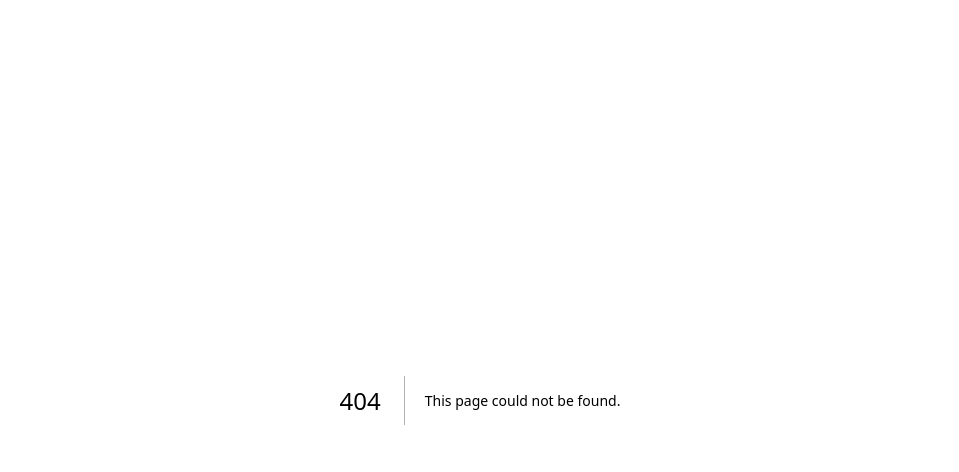
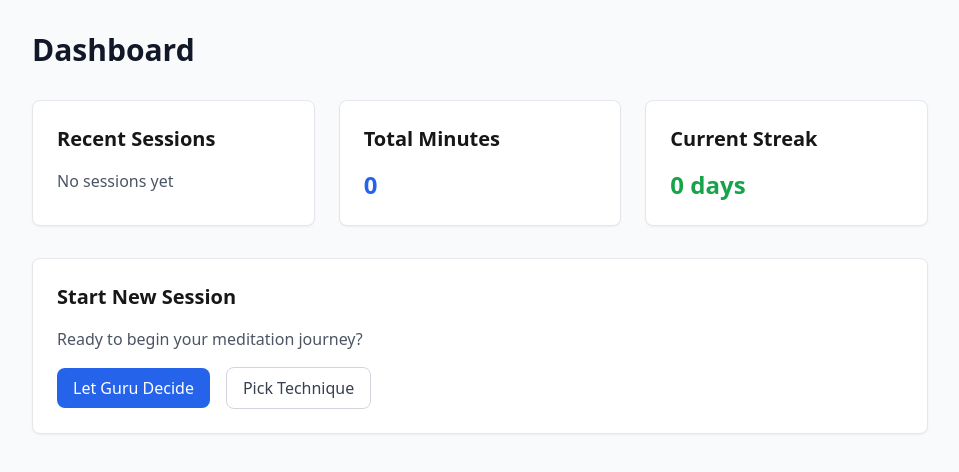
Before and after one commit to CelebrityPunks/gooroo, a Next.js app: page /dashboard in a window 1280 px wide. Before the commit this address had no page. Shown: the top 472 px of the page, without its empty margins (160-1119 px from the left). Built offline with nearby package versions, Linux system fonts and the light colour scheme.

Commit message:
Auth UI skeleton - Create marketing page with Sign In button and basic dashboard

```diff
--- /dev/null
+++ b/app/(marketing)/page.tsx
@@ -0,0 +1,35 @@
+import React from 'react';
+import { Button, Card } from '../../components/ui';
+
+export default function MarketingPage() {
+  return (
+    <div className="flex min-h-screen flex-col items-center justify-center p-24">
+      <div className="z-10 max-w-5xl w-full items-center justify-between font-mono text-sm">
+        <h1 className="text-4xl font-bold text-center mb-8">
+          AI Guru Meditation
+        </h1>
+        <p className="text-center text-lg text-gray-600 mb-8">
+          A voice-first meditation app where users speak to an AI Guru who guides meditation in real time
+        </p>
+
+        <Card className="max-w-md mx-auto">
+          <h2 className="text-xl font-semibold mb-4 text-center">Get Started</h2>
+          <div className="space-y-3">
+            <Button className="w-full" size="lg">
+              Sign In
+            </Button>
+            <div className="text-center text-sm text-gray-500">
+              or
+            </div>
+            <Button variant="outline" className="w-full" size="lg">
+              Let Guru Decide
+            </Button>
+            <Button variant="outline" className="w-full" size="lg">
+              Pick Technique
+            </Button>
+          </div>
+        </Card>
+      </div>
+    </div>
+  );
+}
--- /dev/null
+++ b/app/dashboard/page.tsx
@@ -0,0 +1,46 @@
+import React from 'react';
+import { Card } from '../../components/ui';
+
+export default function DashboardPage() {
+  return (
+    <div className="min-h-screen bg-gray-50 p-8">
+      <div className="max-w-4xl mx-auto">
+        <h1 className="text-3xl font-bold text-gray-900 mb-8">
+          Dashboard
+        </h1>
+
+        <div className="grid grid-cols-1 md:grid-cols-2 lg:grid-cols-3 gap-6">
+          <Card>
+            <h2 className="text-xl font-semibold mb-4">Recent Sessions</h2>
+            <p className="text-gray-600">No sessions yet</p>
+          </Card>
+
+          <Card>
+            <h2 className="text-xl font-semibold mb-4">Total Minutes</h2>
+            <p className="text-2xl font-bold text-blue-600">0</p>
+          </Card>
+
+          <Card>
+            <h2 className="text-xl font-semibold mb-4">Current Streak</h2>
+            <p className="text-2xl font-bold text-green-600">0 days</p>
+          </Card>
+        </div>
+
+        <div className="mt-8">
+          <Card>
+            <h2 className="text-xl font-semibold mb-4">Start New Session</h2>
+            <p className="text-gray-600 mb-4">Ready to begin your meditation journey?</p>
+            <div className="space-x-4">
+              <button className="bg-blue-600 text-white px-4 py-2 rounded-lg hover:bg-blue-700">
+                Let Guru Decide
+              </button>
+              <button className="border border-gray-300 text-gray-700 px-4 py-2 rounded-lg hover:bg-gray-50">
+                Pick Technique
+              </button>
+            </div>
+          </Card>
+        </div>
+      </div>
+    </div>
+  );
+}
--- a/app/page.tsx
+++ b/app/page.tsx
@@ -1,29 +1,17 @@
 import React from 'react';
-import { Button, Card } from '../components/ui';
+import { redirect } from 'next/navigation';
+import { createClient } from '../lib/supabaseServer';
 
-export default function Home() {
-  return (
-    <div className="flex min-h-screen flex-col items-center justify-center p-24">
-      <div className="z-10 max-w-5xl w-full items-center justify-between font-mono text-sm">
-        <h1 className="text-4xl font-bold text-center mb-8">
-          AI Guru Meditation
-        </h1>
-        <p className="text-center text-lg text-gray-600 mb-8">
-          A voice-first meditation app where users speak to an AI Guru who guides meditation in real time
-        </p>
+export default async function Home() {
+  const supabase = createClient();
 
-        <Card className="max-w-md mx-auto">
-          <h2 className="text-xl font-semibold mb-4 text-center">Get Started</h2>
-          <div className="space-y-3">
-            <Button className="w-full" size="lg">
-              Let Guru Decide
-            </Button>
-            <Button variant="outline" className="w-full" size="lg">
-              Pick Technique
-            </Button>
-          </div>
-        </Card>
-      </div>
-    </div>
-  );
+  const {
+    data: { user },
+  } = await supabase.auth.getUser();
+
+  if (user) {
+    redirect('/dashboard');
+  } else {
+    redirect('/marketing');
+  }
 }
```
Also changed, not shown: 1 other file (tests, documents, lock files or other folders).
